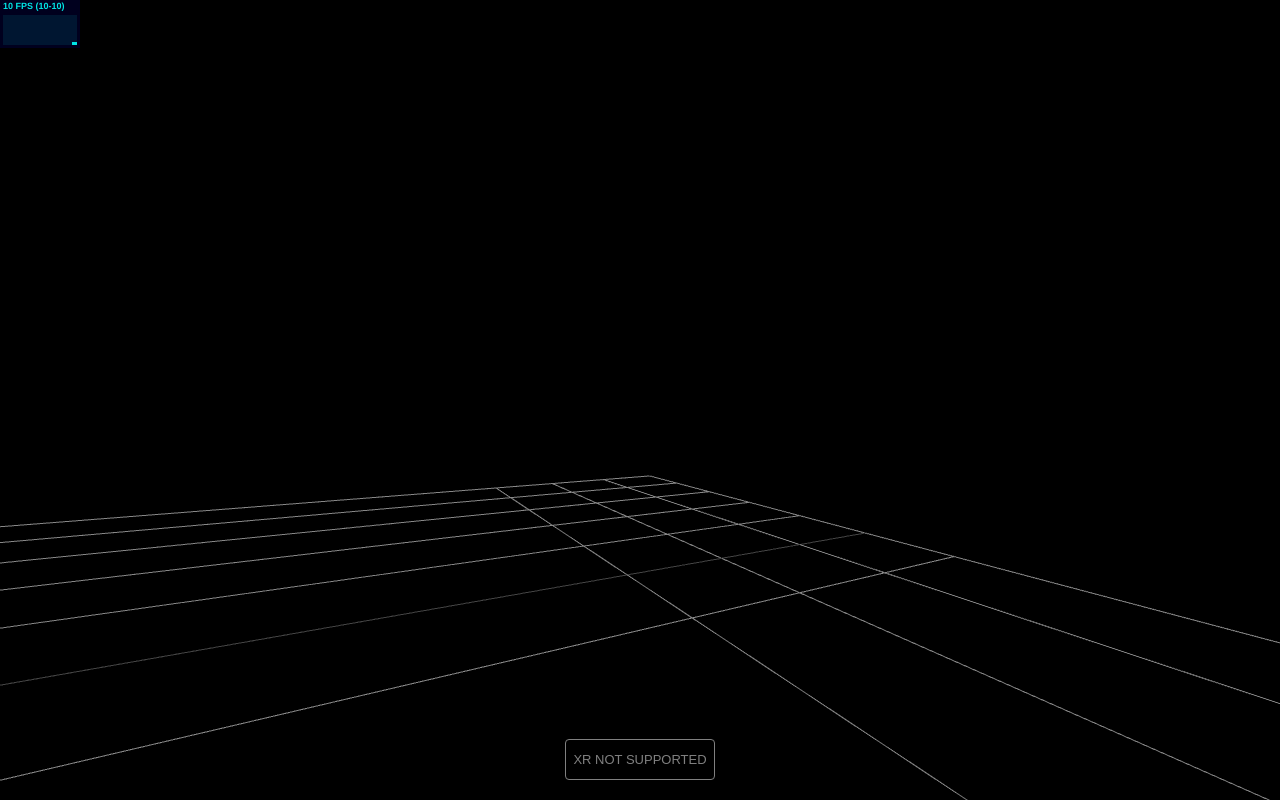
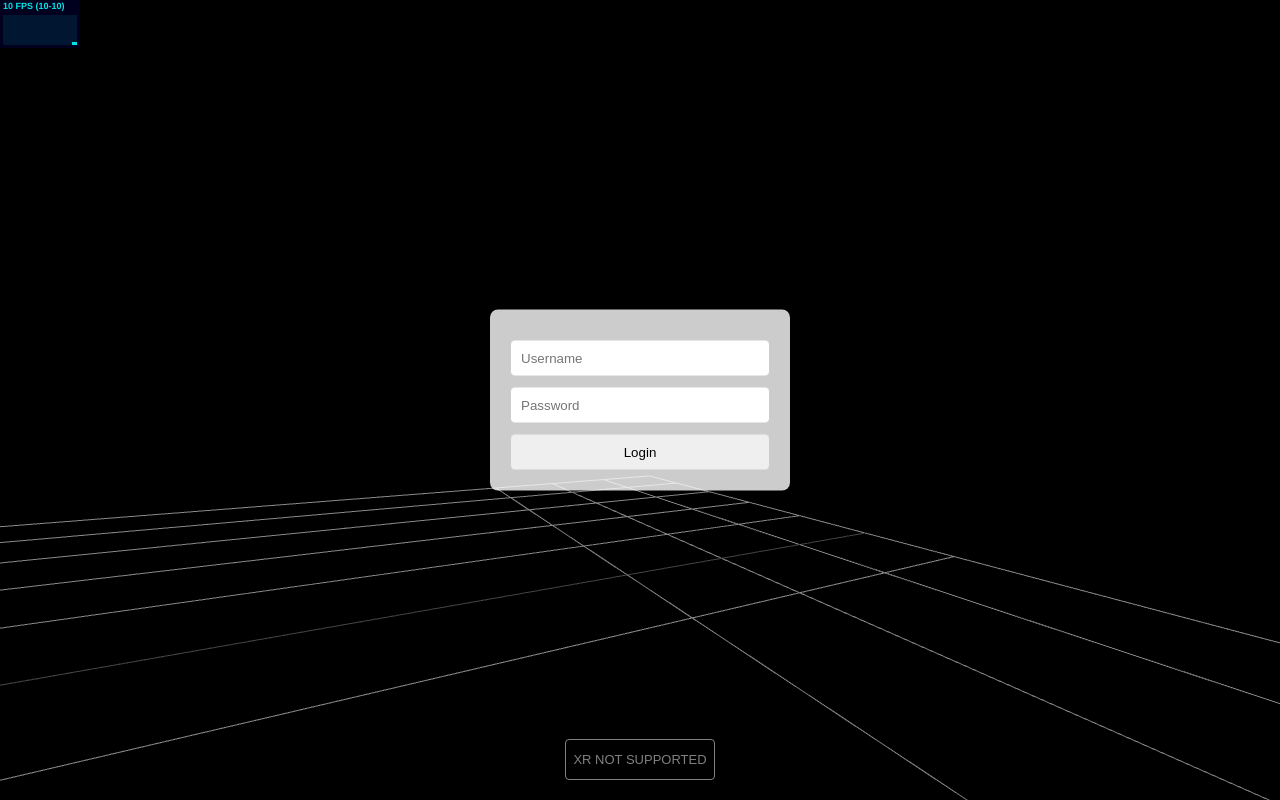
Before and after one commit to worldmaking/2024-datt4520-digm5520, a website: page public/index.html in a window 1280 px wide. Drawn offline with nearby package versions, Linux system fonts and the light colour scheme; animation ran at ten frames a second.

Commit message:
Update index.html

```diff
--- a/public/index.html
+++ b/public/index.html
@@ -12,7 +12,11 @@
 }
 </script>
 <style>
-* { margin: 0px; }
+* {
+    margin: 0;
+    padding: 0;
+    box-sizing: border-box;
+}
 
 #overlay {
 	position: absolute;
@@ -29,10 +33,34 @@
 	font-family: monospace;
 }
 
+input, button {
+    width: 100%;
+    padding: 10px;
+    margin-top: 10px;
+    border: 1px solid #ccc;
+    border-radius: 5px;
+}
+
+#loginForm{
+	position: absolute;
+    top: 50%;
+    left: 50%;
+    transform: translate(-50%, -50%);
+    padding: 20px;
+    background: rgba(255, 255, 255, 0.8);
+    border-radius: 8px;
+    width: 300px;
+    box-shadow: 0 4px 6px rgba(0, 0, 0, 0.1);
+}
 </style>
 </head>
 <body>
 <div id="overlay"></div>
+<div id="loginForm">
+    <input type="text" id="username" placeholder="Username">
+    <input type="password" id="password" placeholder="Password">
+    <button id="loginButton">Login</button>
+</div>
 <script type="module" src="main.js"></script>
 </body>
 </html>
```
